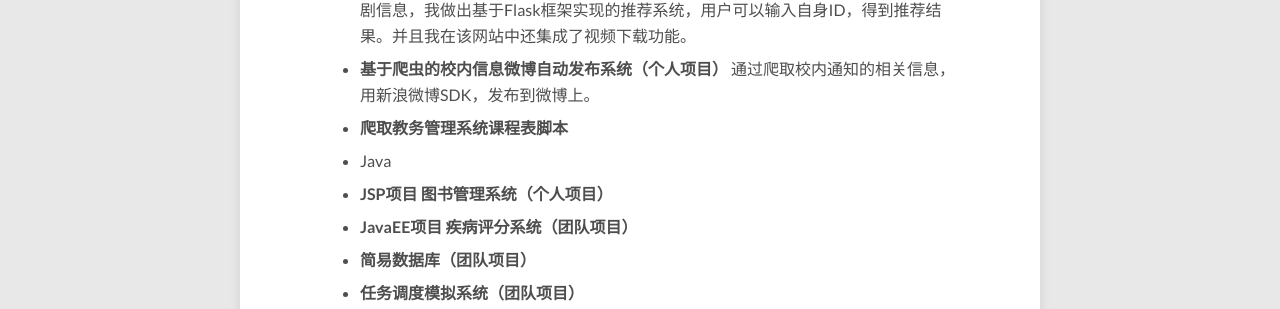
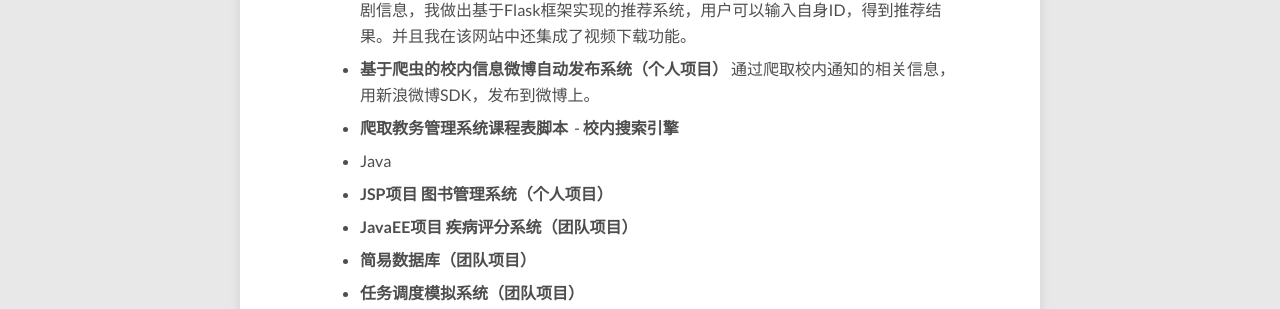
Before and after one commit to JLU-WuYang/JLU-WuYang.github.io, a Jekyll site: the page built from about/index.md, in a window 1280 px wide. Shown: the part 1172-1481 px from the top of the page. Built offline with Jekyll 4.4.1, drawn with Linux system fonts in a browser that asks for light colours; nearby versions of some CDN libraries.

Commit message:
Update index.md

```diff
--- a/about/index.md
+++ b/about/index.md
@@ -34,6 +34,7 @@ modified: 2016-10-8
   - **基于爬虫的校内信息微博自动发布系统（个人项目）**
   通过爬取校内通知的相关信息，用新浪微博SDK，发布到微博上。
   - **爬取教务管理系统课程表脚本**
+  - **校内搜索引擎**
  - Java
   - **JSP项目 图书管理系统（个人项目）**
   - **JavaEE项目 疾病评分系统（团队项目）**
```
